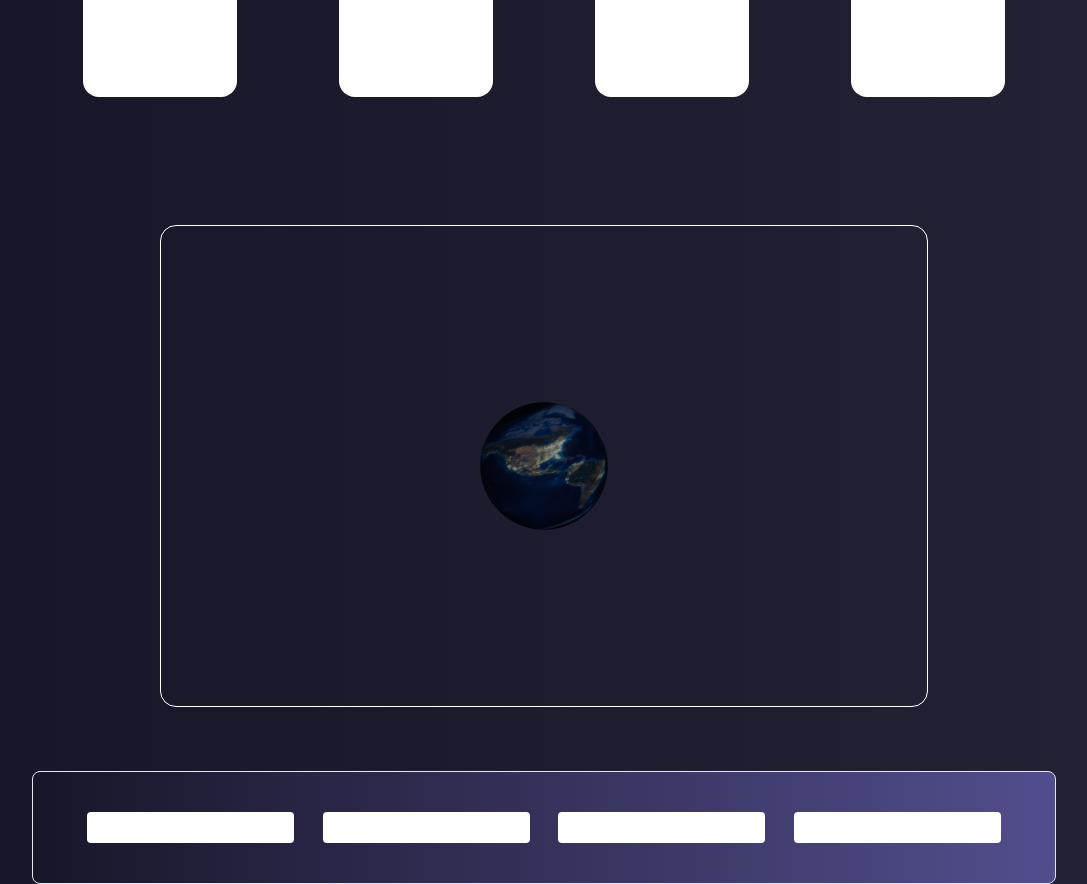
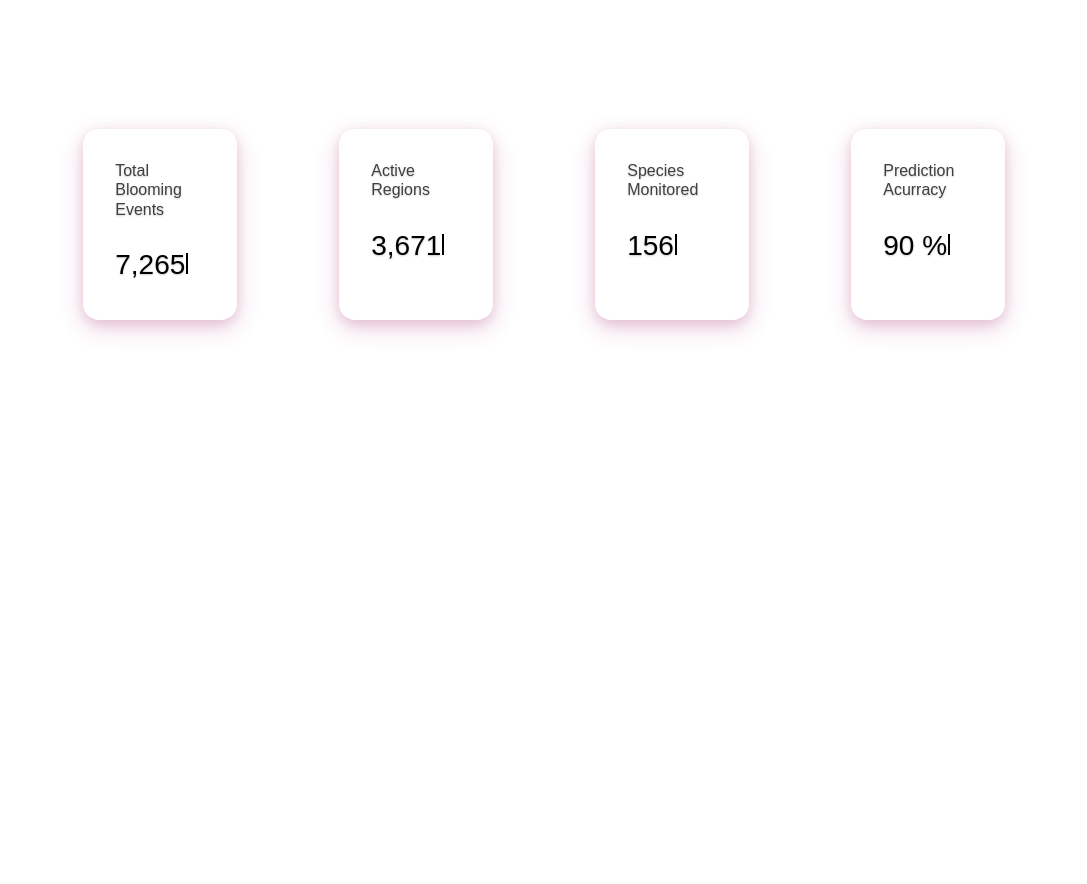
Before and after one commit to jananour00/Bloom-watch, a React (Vite) app: page /#/Dashboard in a window 1280 px wide. Shown: the part 260-1144 px from the top of the page, without its empty margins (96-1183 px from the left). After the commit the page ends 800 px from the top, so only its background shows below. Built offline with nearby package versions, Linux system fonts and the light colour scheme; a web font is replaced by a local one.

Commit message:
DashBoard Edits + Interval Slider

```diff
--- a/src/Components/InfoCard/InfoCard.jsx
+++ b/src/Components/InfoCard/InfoCard.jsx
@@ -1,11 +1,18 @@
 import styles from "./InfoCard.module.css"
+import {motion as m } from "framer-motion";
+import { useInView } from "react-intersection-observer";
+import TypewriterText from "../TypeWriter/typeWrite.jsx"
 
 function InfoCard(props){
     return(
-        <div className={styles.cardContainer}>
+        <m.div className={styles.cardContainer}
+        whileHover={{y:-10}}
+        transition={{duration:0.5}}>
             <h3>{props.title}</h3>
-            <p>{props.data}</p>
-        </div>
+            <p>
+                <TypewriterText text={props.data} speed={200} startDelay={1000}></TypewriterText>
+            </p>
+        </m.div>
     );
 }
 
--- a/src/Components/InfoCard/InfoCard.module.css
+++ b/src/Components/InfoCard/InfoCard.module.css
@@ -6,6 +6,10 @@
     background-color: white;
     padding: 2rem;
     border-radius: 1rem;
+    box-shadow:
+        0 8px 25px rgba(164, 28, 108, 0.2),
+        0 4px 12px rgba(164, 28, 108, 0.15);
+    text-shadow: 0 1px 2px rgba(0, 0, 0, 0.2);
 }
 .cardContainer h3{
     color: hsl(0, 0%, 25%);
@@ -14,8 +18,15 @@
 }
 .cardContainer p{
     font-family: sans-serif;
+    color: black;
     font-size: 1.75rem;
 }
+.cardContainer p span > span{
+  background-color: black;
+  height: 0.75em;
+
+}
+
 
 @media (max-width: 768px){
     .cardContainer{
--- /dev/null
+++ b/src/Components/RangeSlider/RangeSlider.jsx
@@ -0,0 +1,102 @@
+import { useState } from "react";
+import styles from "./RangeSlider.module.css";
+
+function RangeSlider({ min = 2020, max = 2030, step = 1 }) {
+  const [minValue, setMinValue] = useState(0);
+  const [maxValue, setMaxValue] = useState((max - min + 1) * 12 - 1);
+
+  const months = ["Jan","Feb","Mar","Apr","May","Jun","Jul","Aug","Sep","Oct","Nov","Dec"];
+
+  const labels = [];
+  for (let year = min; year <= max; year++) {
+    for (let m = 0; m < 12; m++) {
+      labels.push(`${months[m]}-${year}`);
+    }
+  }
+
+  const total = labels.length;
+
+  const handleMinChange = (e) => {
+    const value = Math.min(Number(e.target.value), maxValue - step);
+    setMinValue(value);
+  };
+
+  const handleMaxChange = (e) => {
+    const value = Math.max(Number(e.target.value), minValue + step);
+    setMaxValue(value);
+  };
+
+  // show small windows of labels around both thumbs
+  const windowSize = 5;
+  const startLabels = labels.slice(
+    Math.max(0, minValue - 2),Math.min(total,((maxValue-minValue >= 3 )? minValue + 3 : minValue + (maxValue-minValue)))
+  );
+  const endLabels = labels.slice(
+    Math.max(0, ((maxValue-minValue > 4)? maxValue - 2 : ((maxValue-minValue == 4)? maxValue-1: maxValue))),
+    Math.min(total, maxValue + 3)
+  );
+
+  return (
+    <div className={styles.wrapper}>
+      <div className={styles.labels}>
+        {startLabels.map((label, i) => {
+          const isActive = label === labels.at(minValue);
+          return (
+            <span
+              key={`min-${i}`}
+              className={`${styles.label} ${isActive ? styles.active : ""}`}
+            >
+              {label}
+            </span>
+          );
+        })}
+
+        {(maxValue - minValue > 5)? <span className={styles.separator}> ... </span>:""}
+
+        {endLabels.map((label, i) => {
+          const isActive = label === labels.at(maxValue);
+          return (
+            <span
+              key={`max-${i}`}
+              className={`${styles.label} ${isActive ? styles.active : ""}`}
+            >
+              {label}
+            </span>
+          );
+        })}
+      </div>
+
+      <div className={styles.slider}>
+        <div
+          className={styles.range}
+          style={{
+            left: `${(minValue / total) * 100}%`,
+            right: `${100 - (maxValue / total) * 100}%`,
+          }}
+        />
+        <input
+          type="range"
+          min={0}
+          max={total - 1}
+          step={step}
+          value={minValue}
+          onChange={handleMinChange}
+        />
+        <input
+          type="range"
+          min={0}
+          max={total - 1}
+          step={step}
+          value={maxValue}
+          onChange={handleMaxChange}
+        />
+      </div>
+
+      <div className={styles.values}>
+        <span>{labels[minValue]}</span> – <span>{labels[maxValue]}</span>
+      </div>
+    </div>
+  );
+}
+
+export default RangeSlider;
--- /dev/null
+++ b/src/Components/RangeSlider/RangeSlider.module.css
@@ -0,0 +1,101 @@
+.wrapper {
+  width: 80%;
+  margin: auto;
+  font-family: sans-serif;
+  color: black;
+}
+
+.labels {
+  display: flex;
+  justify-content: center;
+  align-items: center;
+  gap: 1rem;
+  margin-bottom: 0.5rem;
+  flex-wrap: wrap;
+}
+
+.separator {
+  font-size: 1.2rem;
+  color: #888;
+}
+
+.label {
+  font-size: 0.9rem;
+  color: gray;
+  transition: transform 0.2s, color 0.2s;
+}
+
+.label.active {
+  font-size: 1.3rem;
+  color: black;
+  font-weight: bold;
+  transform: scale(1.2);
+  margin: 1%;
+}
+
+.slider {
+  position: relative;
+  height: 16px; /* match thumb size */
+  display: flex;
+  align-items: center; /* centers everything vertically */
+  background-color: rgb(194, 194, 194);
+  border-radius: 3px;
+}
+
+.slider input[type="range"] {
+  position: absolute;
+  width: 100%;
+  -webkit-appearance: none;
+  background: transparent;
+  pointer-events: none;
+}
+
+
+.slider input[type="range"]::-webkit-slider-thumb {
+  -webkit-appearance: none;
+  height: 16px;
+  width: 16px;
+  border-radius: 50%;
+  background: #a41c6c;
+  cursor: pointer;
+  pointer-events: all;
+  position: relative;
+  z-index: 2;
+}
+
+.slider input[type="range"]::-moz-range-thumb {
+  height: 16px;
+  width: 16px;
+  border-radius: 50%;
+  background: #a41c6c;
+  cursor: pointer;
+  pointer-events: all;
+  position: relative;
+  z-index: 2;
+}
+.range {
+  position: absolute;
+  height: 6px;
+  top: 50%;
+  transform: translateY(-50%);
+  border-radius: 3px;
+  background-color: white;
+  z-index: 1;
+  pointer-events: none;
+}
+
+@media (max-width: 768px) {
+  .label{
+    font-size: 0.4rem;
+  }
+  .label.active{
+    font-size: 0.5rem;
+    transform: scale(1);
+  }
+  .labels{
+    gap:0.25rem
+  }
+  .values{
+    font-size: 0.8rem;
+  }
+}
--- a/src/Pages/Dashboard/Dashboard.jsx
+++ b/src/Pages/Dashboard/Dashboard.jsx
@@ -1,14 +1,14 @@
-import Header from "../../Components/Header/Header.jsx";
+import Landing from "../../Components/Landing/Landing.jsx";
 import InfoCard from "../../Components/InfoCard/InfoCard.jsx";
 import Earth from "../../Components/Earth/Earth.jsx";
+import RangeSlider from "../../Components/RangeSlider/RangeSlider.jsx";
 import styles from "./Dashboard.module.css"
 
 function Dashboard(){
 
     return(
-        <>
-            <div className={styles.homeContainer}>
-                {/* <Header/> */}
+        <div className={styles.landingWrapper}>
+            <Landing className={styles.CardsLanding}>
                 <h1>DashBoard</h1>
                 <div className={styles.cardsContainer}>
                     <InfoCard title={"Total Blooming Events"} data={"7,265"}/>
@@ -16,18 +16,16 @@ function Dashboard(){
                     <InfoCard title={"Species Monitored"} data={"156"}/>
                     <InfoCard title={"Prediction Acurracy"} data={"90 %"}/>
                 </div>
+            </Landing>
+            <Landing className={styles.MapLanding}>
                 <div className={styles.earthMap}>
                     <Earth/>
-                    {/* <img src="./src\assets\worldmap.png" alt="earth map"/> */}
                 </div>
                 <form className={styles.filtersContainer}>
-                    <input type="text"></input>
-                    <input type="text"></input>
-                    <input type="text"></input>
-                    <input type="text"></input>
+                    <RangeSlider></RangeSlider>
                 </form>
-            </div>
-        </>
+            </Landing>
+        </div>
     );
 }
 
--- a/src/Pages/Dashboard/Dashboard.module.css
+++ b/src/Pages/Dashboard/Dashboard.module.css
@@ -1,18 +1,32 @@
-.homeContainer {
-  background-image: linear-gradient(to right,#171628, #242335);
-  position: absolute;
-  top: 0;
-  left: 0;
+.landingWrapper {
+  height: 100vh;                 /* full viewport */
+  overflow-y: auto;              /* allow internal scrolling */
+  scroll-snap-type: y mandatory;
+  scroll-behavior: smooth;
+}
+.landing {
   min-height: 100vh;
-  max-height: 250vh;
-  width: 100vw;
+  width: 100%;
+  scroll-snap-align: start;
+  padding-top: calc(var(--header-height));
+  padding-bottom: 2rem;
+  scroll-margin-top: var(--header-height);
+  display: flex;
+  flex-direction: column;
+  box-sizing: border-box;
 }
-.homeContainer > h1{
-    color: white;
+
+.CardsLanding {
+  composes: landing;
+  background-color: white;
+}
+
+.CardsLanding > h1{
+    color: black;
     font-family: sans-serif;
-    font-size: 2rem;
+    font-size: 4rem;
     font-weight: bold;
-    margin: 5% 0 5% 5%;
+    margin: 5% 0 0 5%;
 }
 
 .cardsContainer{
@@ -23,31 +37,27 @@
     margin: auto;
 }
 
+.MapLanding {
+  composes: landing;
+  background-color: white;
+}
 .earthMap{
-    width: 60%;
+    width: 80%;
     margin: auto;
-    border: 1px solid rgb(255, 255, 255);
-    border-radius: 1rem;
-    margin-top: 10%;
-}
-
-.earthMap img{
-    width: 100%;
-    height: 100%;
+    box-shadow:
+        0 8px 25px rgba(164, 28, 108, 0.2),
+        0 4px 12px rgba(164, 28, 108, 0.15);
     border-radius: 1rem;
 }
 
 .filtersContainer{
     width: 80%;
     margin: auto;
-    margin-top: 5%;
     display: flex;
+    flex-direction: column;
     justify-content: space-around;
-    border: 1px solid #E2E8F0;
-    border-radius: 0.5rem;
+    align-items: center;
     box-sizing: border-box;
-    padding: 2.5rem;
-    background-image: linear-gradient(to right,#171628, #524E8E);
     transition: all 0.2s;
 }
 
@@ -56,6 +66,7 @@
     border: none;
     border-radius: 0.25rem;
     padding: 0.5rem;
+    background-color: #171628;
 }
 
 @media (max-width: 768px){
--- a/src/Pages/Home/Home.module.css
+++ b/src/Pages/Home/Home.module.css
@@ -21,8 +21,8 @@
 .homeLanding {
   composes: landing;
   background-image:
-    linear-gradient(rgba(60, 43, 76, 0.35), rgba(60, 43, 76, 0.35)),
-    url("../src/assets/bg.jpg");
+  linear-gradient(rgba(60, 43, 76, 0.35), rgba(60, 43, 76, 0.35)),
+  url("../src/assets/bg.jpg");
   background-repeat: no-repeat;
   background-position: center;
   background-attachment: fixed;
```
